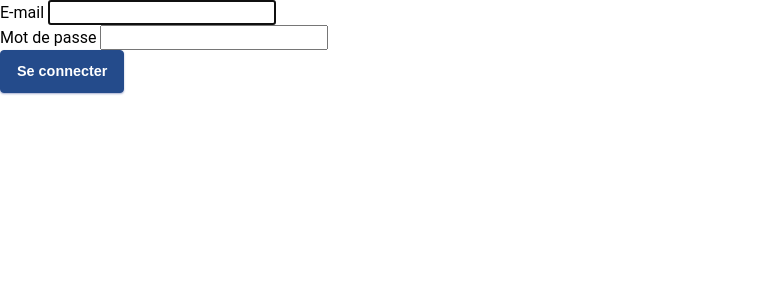
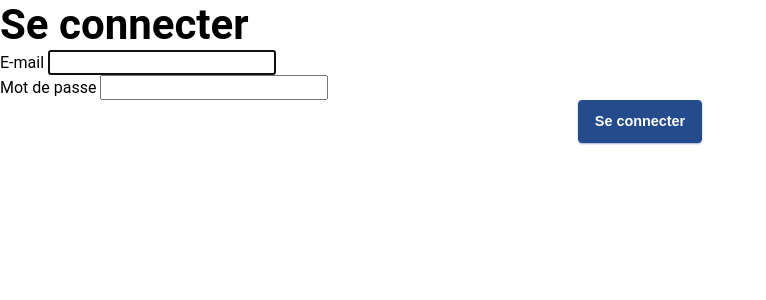
Before and after one commit to blardtony/nytodev, a Symfony app: template templates/auth/login.html.twig in a window 1280 px wide. Shown: the top 300 px of the page, without its empty margins (0-766 px from the left). Run offline with Twig, Linux system fonts and the light colour scheme; the template is opened without the code that fills it, so the values that code supplies are empty; style sheets or scripts are compiled from the project's sources; some libraries are stand-ins or nearby versions.

Commit message:
feat : Add auth-container Add alert-danger class Replace text type for email by email type Center "Se connecter" button

```diff
--- a/templates/auth/login.html.twig
+++ b/templates/auth/login.html.twig
@@ -3,15 +3,17 @@
 {% block title %}Hello SecurityController!{% endblock %}
 
 {% block body %}
+    <div class="auth-container">
+        <h1 class="auth-title">Se connecter</h1>
         {% if error %}
-        <div class="alert">
+            <div class="alert alert-danger">
                 {{ error.messageKey | trans(error.messageData, 'security') }}
             </div>
         {% endif %}
         <form class="auth-form" method="post">
             <div class="form-group">
                 <label for="inputEmail">E-mail</label>
-            <input type="text" value="{{ last_username }}" name="email" id="inputEmail" class="form-control" required autofocus>
+                <input type="email" value="{{ last_username }}" name="email" id="inputEmail" class="form-control" required autofocus>
             </div>
             <div class="form-group">
                 <label for="inputPassword">Mot de passe</label>
@@ -24,7 +26,10 @@
                 {#            </div>#}
                 {#            <a href="{{ path('auth_password_reset') }}" class="auth-password-forgot">Mot de passe oublié ?</a>#}
             </div>
+            <div class="text-center">
                 <button type="submit" class="btn btn-primary">Se connecter</button>
+            </div>
             <input type="hidden" name="_csrf_token" value="{{ csrf_token('authenticate') }}">
         </form>
+    </div>
 {% endblock %}
```
Lines whose indentation alone changed are shown as unchanged.
